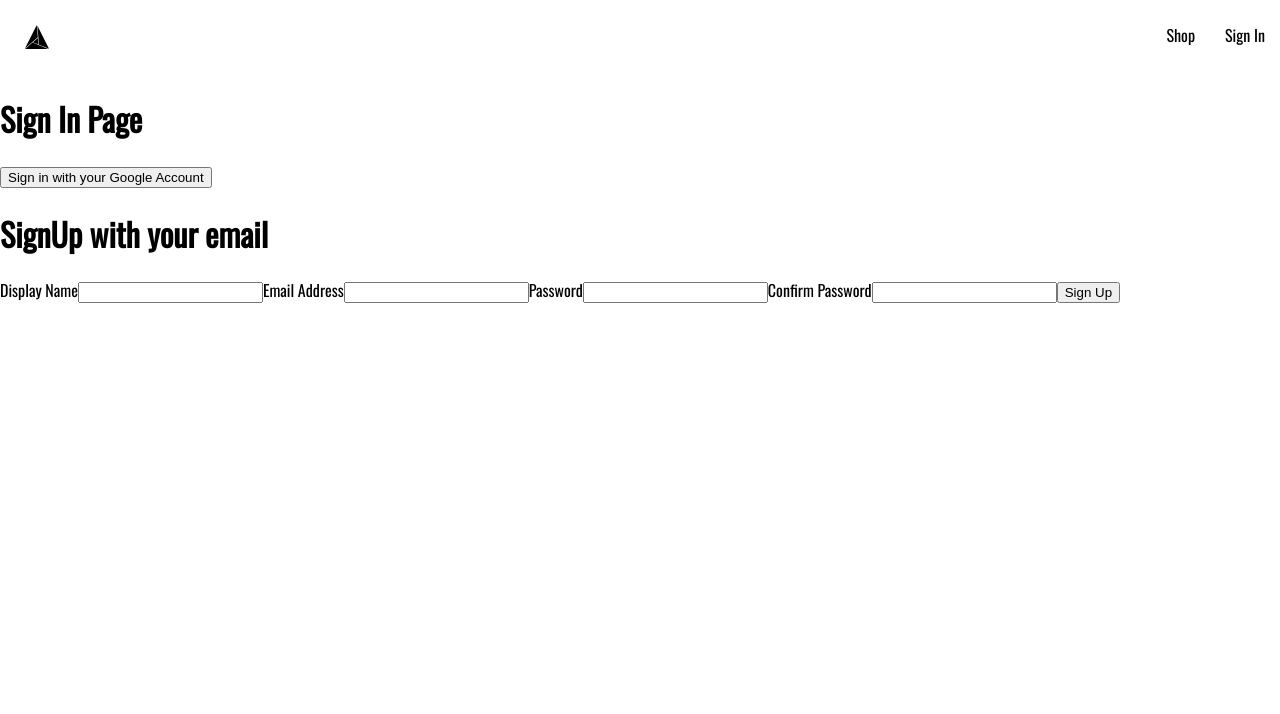
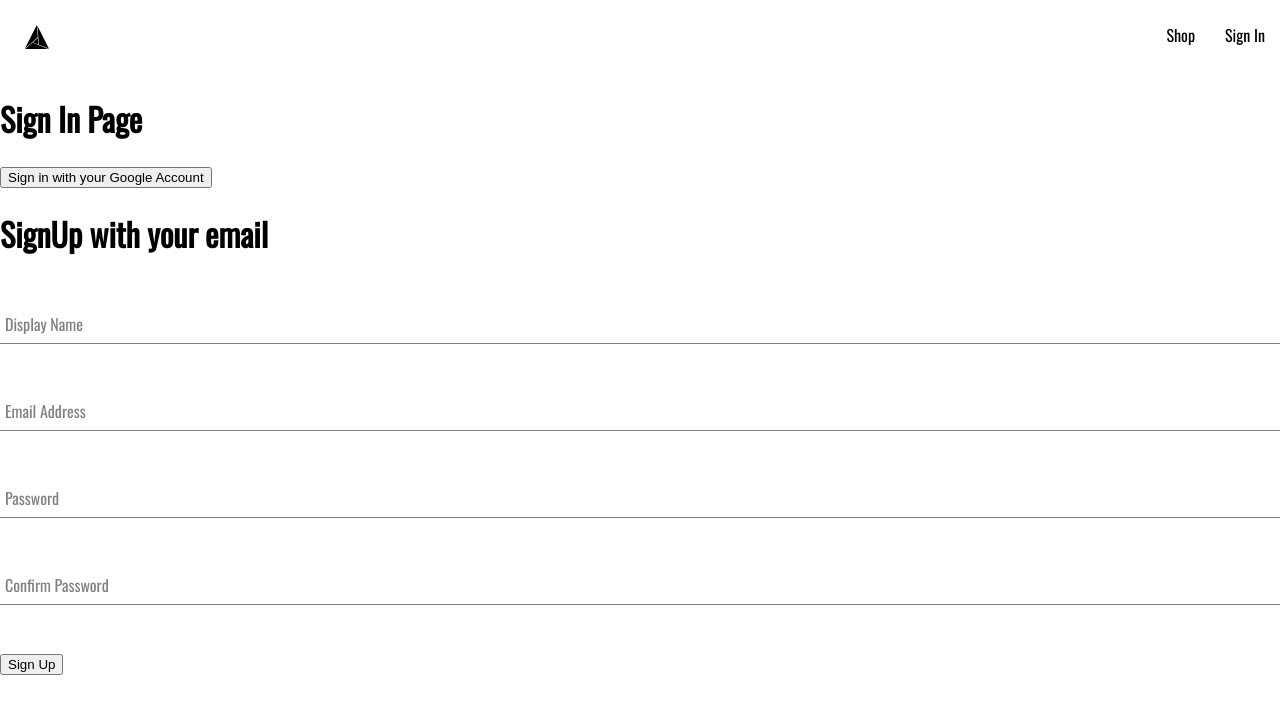
Before and after one commit to SivaSurender/glamly-enterprise-clothing, a React (Create React App) app: page /sign-in in a window 1280 px wide. Shown: the top 714 px of the page. Built offline with nearby package versions, Linux system fonts and the light colour scheme.

Commit message:
scss and and dedicated comp for new signup

```diff
--- a/src/components/new-signUp/signup.component.jsx
+++ b/src/components/new-signUp/signup.component.jsx
@@ -2,6 +2,7 @@
 import { createUserWithEmailAndPassword } from "firebase/auth";
 import { createUserDocumentFromAuth } from "../../utilities/firebase/firebase.utility";
 import { auth } from "../../utilities/firebase/firebase.utility";
+import SignUpForm from "../sign-up-form/signup.form.component";
 
 const defaultFormFields = {
   displayName: "",
@@ -13,7 +14,7 @@
 const NewSignUp = () => {
   const [formFields, setFormFields] = useState(defaultFormFields);
   const { displayName, email, password, confirmPassword } = formFields;
-  // console.log(formFields);
+  console.log(formFields);
 
   const formHandleChange = (event) => {
     const { name, value } = event.target;
@@ -60,8 +61,8 @@
     <div>
       <h1>SignUp with your email </h1>
       <form onSubmit={formHandlerSubmit}>
-        <label>Display Name</label>
-        <input
+        <SignUpForm
+          label="Display Name"
           type="text"
           required
           onChange={formHandleChange}
@@ -69,8 +70,8 @@
           value={displayName}
         />
 
-        <label>Email Address</label>
-        <input
+        <SignUpForm
+          label="Email Address"
           type="email"
           required
           onChange={formHandleChange}
@@ -78,8 +79,8 @@
           value={email}
         />
 
-        <label>Password</label>
-        <input
+        <SignUpForm
+          label="Password"
           type="password"
           required
           onChange={formHandleChange}
@@ -87,8 +88,8 @@
           value={password}
         />
 
-        <label>Confirm Password</label>
-        <input
+        <SignUpForm
+          label="Confirm Password"
           type="password"
           required
           onChange={formHandleChange}
--- /dev/null
+++ b/src/components/sign-up-form/signup.form.component.jsx
@@ -0,0 +1,21 @@
+import React from "react";
+import "./signup.form.component.scss";
+
+const SignUpForm = ({ label, ...restOfTheProps }) => {
+  return (
+    <div className="group">
+      <input className="form-input" {...restOfTheProps} />
+      {label && (
+        <label
+          className={`${
+            restOfTheProps.value.length ? "shrink" : ""
+          }form-input-label`}
+        >
+          {label}
+        </label>
+      )}
+    </div>
+  );
+};
+
+export default SignUpForm;
--- /dev/null
+++ b/src/components/sign-up-form/signup.form.component.scss
@@ -0,0 +1,54 @@
+$sub-color: grey;
+$main-color: black;
+
+@mixin shrinkLabel {
+  top: -14px;
+  font-size: 12px;
+  color: $main-color;
+}
+
+.group {
+  position: relative;
+  margin: 45px 0;
+
+  .form-input {
+    background: none;
+    background-color: white;
+    color: $sub-color;
+    font-size: 18px;
+    padding: 10px 10px 10px 5px;
+    display: block;
+    width: 100%;
+    border: none;
+    border-radius: 0;
+    border-bottom: 1px solid $sub-color;
+    margin: 25px 0;
+
+    &:focus {
+      outline: none;
+    }
+
+    &:focus ~ .form-input-label {
+      @include shrinkLabel();
+    }
+  }
+
+  input[type="password"] {
+    letter-spacing: 0.3em;
+  }
+
+  .form-input-label {
+    color: $sub-color;
+    font-size: 16px;
+    font-weight: normal;
+    position: absolute;
+    pointer-events: none;
+    left: 5px;
+    top: 10px;
+    transition: 300ms ease all;
+
+    &.shrink {
+      @include shrinkLabel();
+    }
+  }
+}
```
